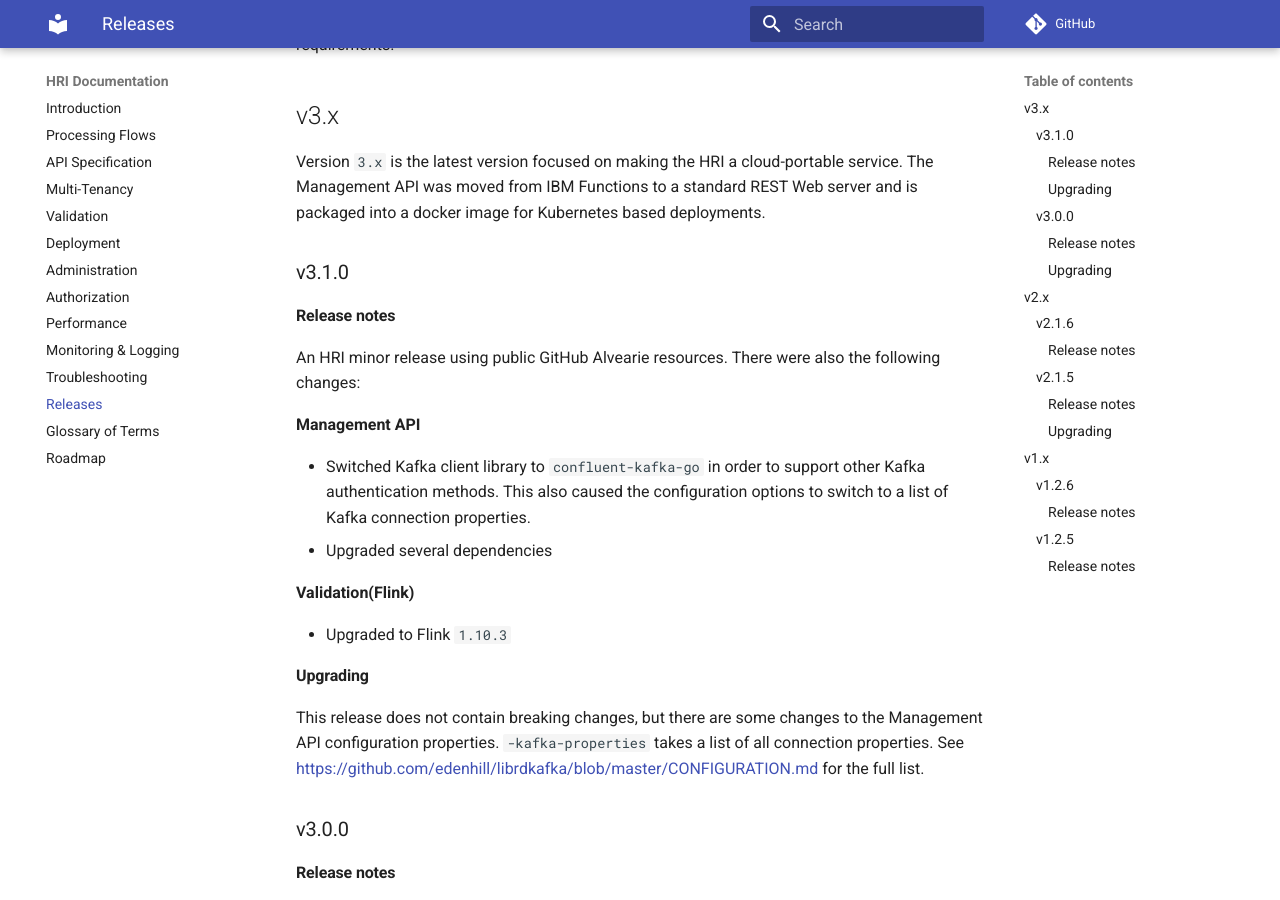
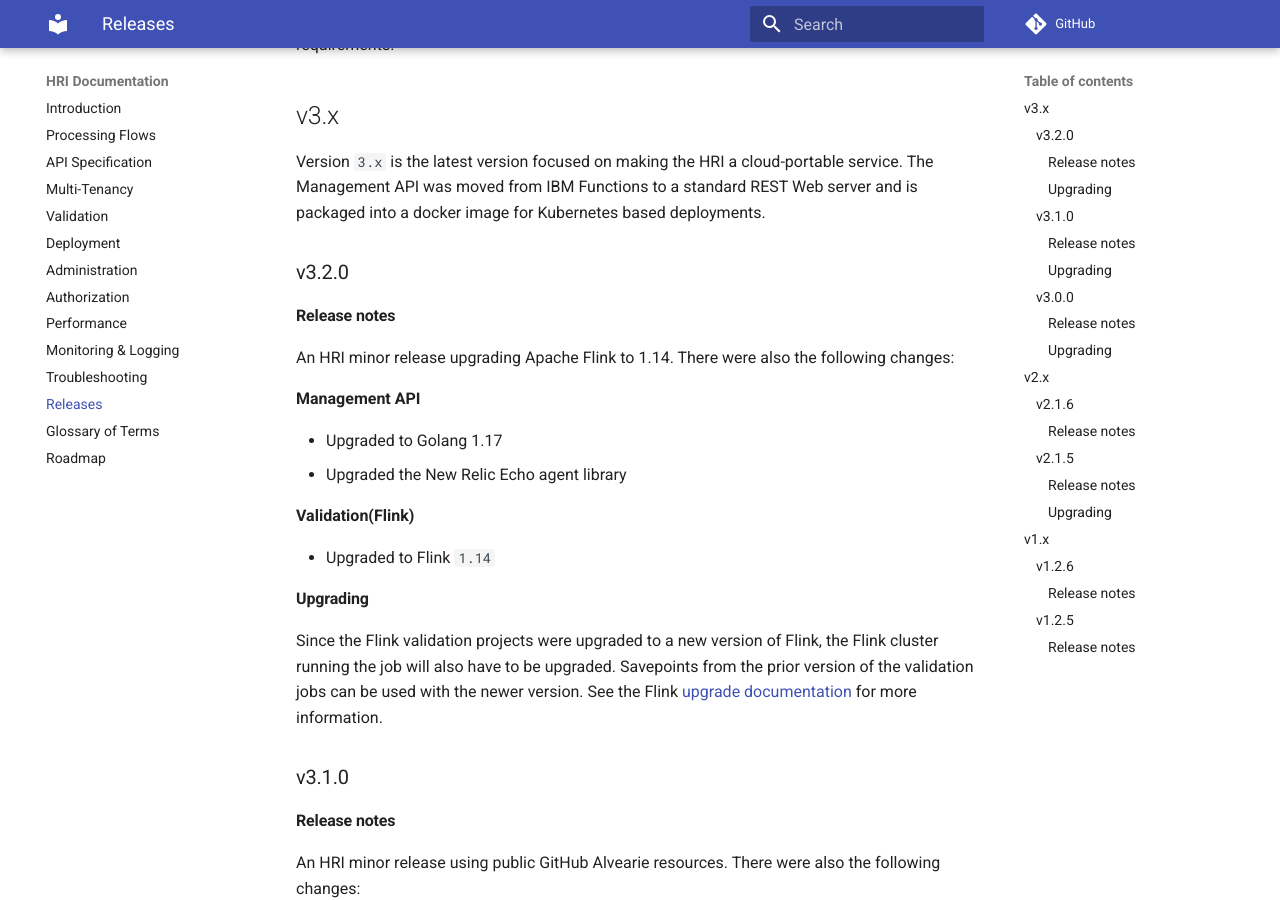
Before and after one commit to Alvearie/HRI, an MkDocs documentation site: the page built from documentation/releases.md, in a window 1280 px wide and 900 px high, scrolled down 522 px. Built offline with MkDocs 1.6.1 and Material for MkDocs 9.7.7, drawn with Linux system fonts in a browser that asks for light colours; comment, search, counter and statistics services are not loaded; the version menu is left out.

Commit message:
WHFHRI-725 (#13)
Added 3.2.0 release notes
Updated Flink doc url references

Signed-off-by: David N Perkins <52574694+David-N-Perkins@users.noreply.github.com>

```diff
--- a/documentation/releases.md
+++ b/documentation/releases.md
@@ -6,6 +6,23 @@ Unless stated otherwise in the release notes of a specific version, upgrading th
 
 ## v3.x
 Version `3.x` is the latest version focused on making the HRI a cloud-portable service. The Management API was moved from IBM Functions to a standard REST Web server and is packaged into a docker image for Kubernetes based deployments.
+
+### v3.2.0
+
+#### Release notes
+An HRI minor release upgrading Apache Flink to 1.14. There were also the following changes:
+
+**Management API**
+
+- Upgraded to Golang 1.17
+- Upgraded the New Relic Echo agent library
+
+**Validation(Flink)**
+
+- Upgraded to Flink `1.14`
+
+#### Upgrading
+Since the Flink validation projects were upgraded to a new version of Flink, the Flink cluster running the job will also have to be upgraded. Savepoints from the prior version of the validation jobs can be used with the newer version. See the Flink [upgrade documentation](https://nightlies.apache.org/flink/flink-docs-release-1.14/docs/ops/upgrading/#upgrading-the-flink-framework-version) for more information.
 
 ### v3.1.0
 
```
Also changed, not shown: documentation/admin.md (+7 -7 lines), documentation/deployment.md (+1 -1 lines).
